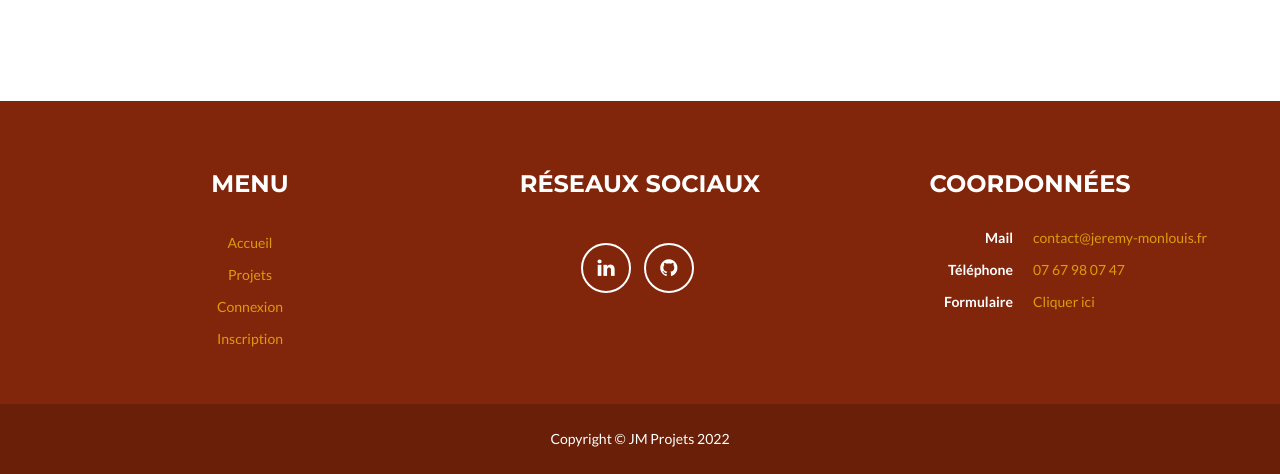
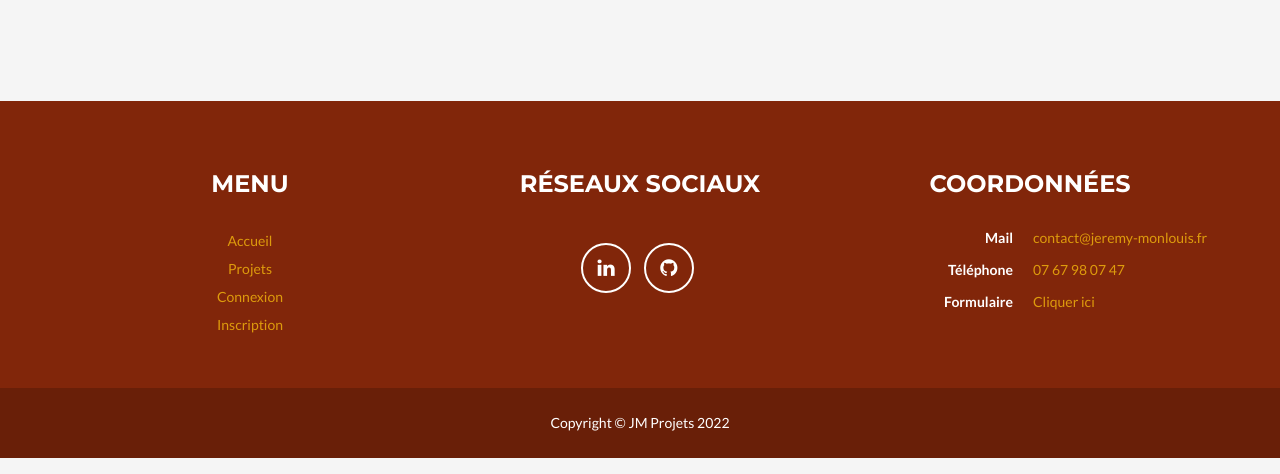
Before and after one commit to jeremymls/blog, a PHP site: template templates/homepage.twig in a window 1280 px wide. Shown: the part 2861-3335 px from the top of the page. Run offline with PHP 8.4, Linux system fonts and the light colour scheme; the template is opened without the code that fills it, so the values that code supplies are empty; some libraries are stand-ins or nearby versions.

Commit message:
transition page

```diff
--- a/assets/less/custom-style.less
+++ b/assets/less/custom-style.less
@@ -213,7 +213,7 @@
 .footer-col{
     .nav a{
         margin: auto;
-        padding: 5px 0;
+        padding: 3px 0;
     }
     .dl-horizontal{
         width: fit-content;
@@ -230,3 +230,44 @@
         }
     }
 }
+
+
+
+// Transition page
+body{
+    background-color: @theme-primary;
+    -webkit-animation-name: fadeIn;
+    -moz-animation-name: fadeIn;
+    -o-animation-name: fadeIn;
+    animation-name: fadeIn;
+    -webkit-animation-duration: 500ms;
+    -moz-animation-duration: 500ms;
+    -ms-animation-duration: 500ms;
+    -o-animation-duration: 500ms;
+    animation-duration: 500ms;
+    -webkit-transform: translate3d(0, 0, 0);
+    -webkit-backface-visibility: hidden;
+    main{
+        background-color: whitesmoke;
+    }
+}
+
+@-webkit-keyframes fadeIn {
+0% {opacity: 0;}
+100% {opacity: 1;}
+}
+
+@-moz-keyframes fadeIn {
+0% {opacity: 0;}
+100% {opacity: 1;}
+}
+
+@-o-keyframes fadeIn {
+0% {opacity: 0;}
+100% {opacity: 1;}
+}
+
+@keyframes fadeIn {
+0% {opacity: 0;}
+100% {opacity: 1;}
+}
--- a/templates/base.twig
+++ b/templates/base.twig
@@ -43,8 +43,9 @@
 				</div>
 			</div>
 		</header>
-
+		<main>
 		{% block main %}{% endblock %}
+		</main>
 
 		{% include ('partials/_footer.twig') %}
 
--- a/templates/homepage.twig
+++ b/templates/homepage.twig
@@ -84,8 +84,8 @@
                     </div>
 					<div class="row text-center">
 						<div class="col-auto">
-							<a href="#" class="btn-social btn-outline"><i class="fa fa-fw fa-linkedin"></i></a>
-							<a href="#" class="btn-social btn-outline"><i class="fa fa-fw fa-github"></i></a>
+							<a href="https://www.linkedin.com/in/jeremy-mls/" target="_blank" class="btn-social btn-outline"><i class="fa fa-fw fa-linkedin"></i></a>
+							<a href="https://github.com/jeremy-mls" target="_blank" class="btn-social btn-outline"><i class="fa fa-fw fa-github"></i></a>
 						</div>
 					</div>
                 </div>
--- a/templates/post/show.twig
+++ b/templates/post/show.twig
@@ -6,7 +6,7 @@
 	<h2>{{ post.title }}</h2>
 	<em>le {{ post.frenchCreationDate }}</em><br>
 	<a id="retour" href="index.php?action=posts" ><i class="fa fa-arrow-left" aria-hidden="true"></i></a>
-	<a id="oneTool" href="#addComment" ><i class="fa fa-comment-o" aria-hidden="true"></i></a>
+	<a id="oneTool" href="#comment" ><i class="fa fa-comment-o" aria-hidden="true"></i></a>
 {% endblock %}
 
 {% block main %}
@@ -20,7 +20,7 @@
 		<p>{{ post.content | nl2br }}</p>
 	</section>
 
-	<section class="container">
+	<section id="comment" class="container">
 		<div id="addComment">
 			{% if session.user %}
 				<div class="row">
```
Also changed, not shown: assets/css/freelancer.min.css.
